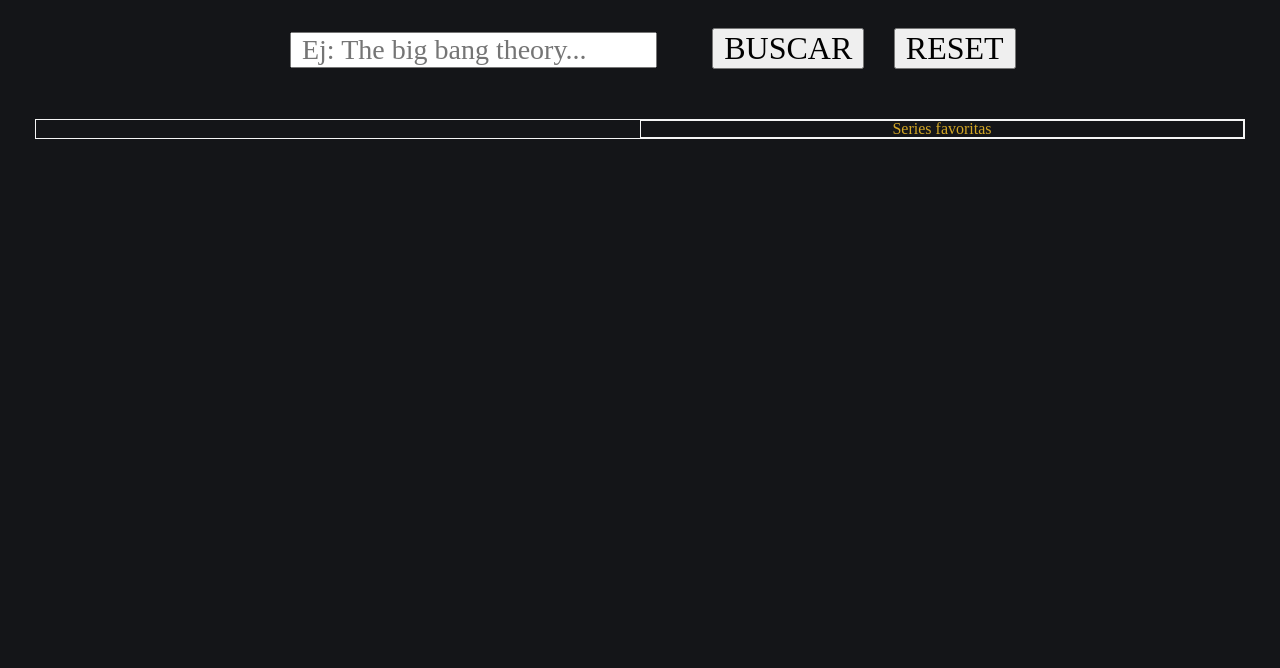
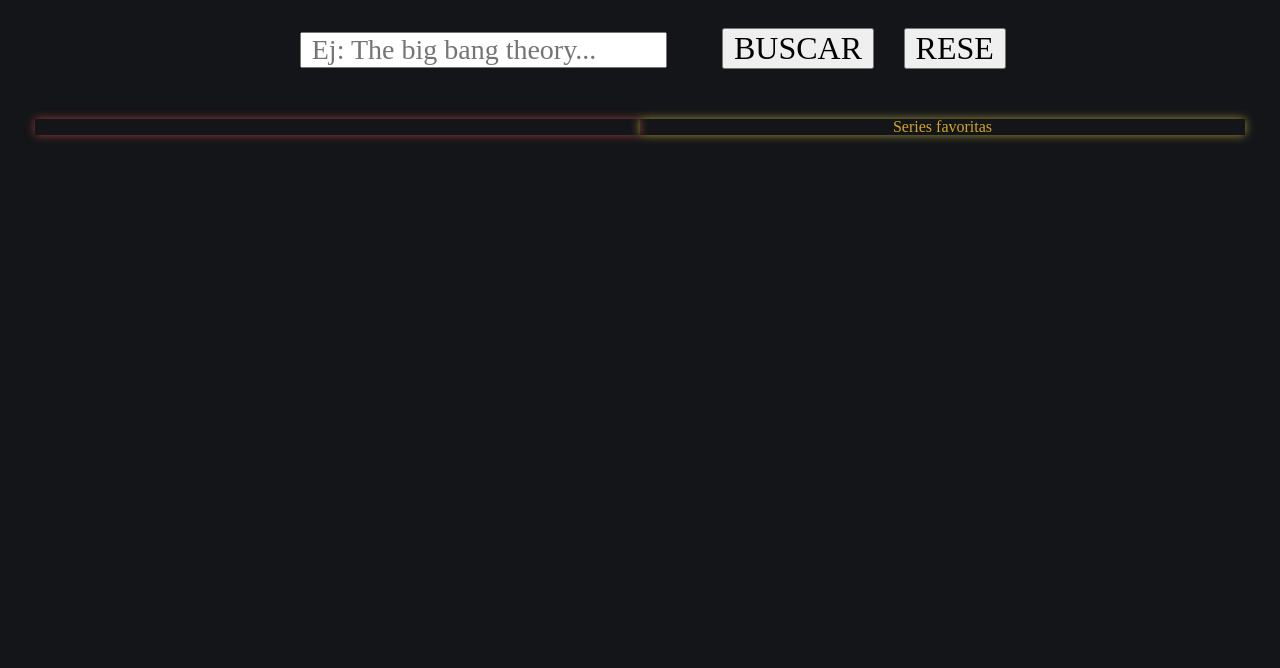
Before and after one commit to Adalab/modulo-2-evaluacion-final-MaitaneAbad, a website: page docs/index.html in a window 1280 px wide. Shown: the part 132-800 px from the top of the page. Drawn offline with Linux system fonts and the light colour scheme.

Commit message:
Update docs

```diff
--- a/docs/assets/css/main.css
+++ b/docs/assets/css/main.css
@@ -1 +1 @@
-*{margin:0;padding:0;font-size:100%;font:inherit;vertical-align:baseline;color:inherit;box-sizing:border-box}body{line-height:1}ol,ul{list-style:none}table{border-collapse:collapse;border-spacing:0}A{text-decoration:none}.body{margin:25px;background-color:#141518}.title{text-align:center;font-size:5vw;color:#ae0001}.title .imgTitle{height:6vw}.main{margin:0 10px}.main .form{text-align:center}.main .form .input{margin:4vw;padding:0 10px;font-size:3.5vh}.main .form .search{margin-top:2vw;text-transform:uppercase;padding:0 10px;font-size:4vh}.main .form .reset{text-transform:uppercase;padding:0 10px;font-size:4vh;margin:2vw}.sectionTwo{border:1px whitesmoke solid;display:flex;flex-direction:unset;width:100%}.sectionTwo .articleCover{width:50%}.sectionTwo .articleCover .list{display:flex;flex-wrap:wrap;flex-direction:column}.sectionTwo .articleCover .list .seriesSection{display:flex;flex-direction:column;margin:2vw;width:25vw}.sectionTwo .articleCover .list .seriesSection .titleSeries{text-align:center;margin-bottom:1.5vw;font-size:5vw;color:#d3a625}.sectionTwo .articleCover .list .seriesSection .titleSeries .cover{margin:2vw}.sectionTwo .articleCover .list .seriesSection .titleSeries .img{margin:1vw;border:1px solid black;width:5vw}.sectionTwo .favourite{text-align:center;color:#d3a625;border:1px whitesmoke solid;width:50%}
+*{margin:0;padding:0;font-size:100%;font:inherit;vertical-align:baseline;color:inherit;box-sizing:border-box}body{line-height:1}ol,ul{list-style:none}table{border-collapse:collapse;border-spacing:0}A{text-decoration:none}.body{margin:25px;background-color:#141518}.title{text-align:center;font-size:5vw;color:#ae0001}.title .imgTitle{height:6vw}.main{margin:0 10px}.main .form{text-align:center}.main .form .input{margin:4vw;padding:0 10px;font-size:3.5vh}.main .form .search{margin-top:2vw;text-transform:uppercase;padding:0 10px;font-size:4vh}.main .form .reset{text-transform:uppercase;padding:0 10px;font-size:4vh;margin:2vw}.sectionTwo{display:flex;flex-direction:unset;width:100%}.sectionTwo .articleCover{box-shadow:0 0 10px rgba(199,78,78,0.7);width:50%}.sectionTwo .articleCover .list{display:flex;flex-wrap:wrap;flex-direction:column}.sectionTwo .articleCover .list .seriesSection{display:flex;flex-direction:column;margin:2vw;width:25vw}.sectionTwo .articleCover .list .seriesSection .titleSeries{text-align:center;margin-bottom:1.5vw;font-size:5vw;color:#d3a625}.sectionTwo .articleCover .list .seriesSection .titleSeries .cover{margin:2vw}.sectionTwo .articleCover .list .seriesSection .titleSeries .img{margin:1vw;border:1px solid black;width:5vw}.sectionTwo .favourite{text-align:center;color:#d3a625;box-shadow:0 0 10px rgba(219,198,76,0.7);width:50%}
--- a/docs/index.html
+++ b/docs/index.html
@@ -49,15 +49,16 @@
             type="button"
             value="Buscar"
           />
-          <input class="reset js-inputBtnReset" type="button" value="Reset" />
+          <input class="reset js-inputBtnReset" type="button" value="Rese" />
         </form>
       </section>
-      <section class="sectionTwo">
+      <section class="sectionTwo js-sectionSeries">
         <article class="articleCover">
           <ul class="list js-seriesList"></ul>
         </article>
         <article class="favourite">
           <h2>Series favoritas</h2>
+          <ul class="js-seriesFavourite"></ul>
           <!--Para cuando seleccionemos las series fav. se coloquen en otro lado-->
         </article>
       </section>
```
Also changed, not shown: docs/assets/js/main.js (+1 -1 lines).
